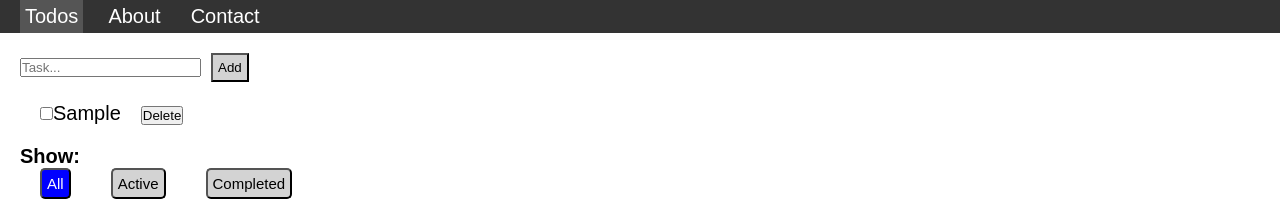
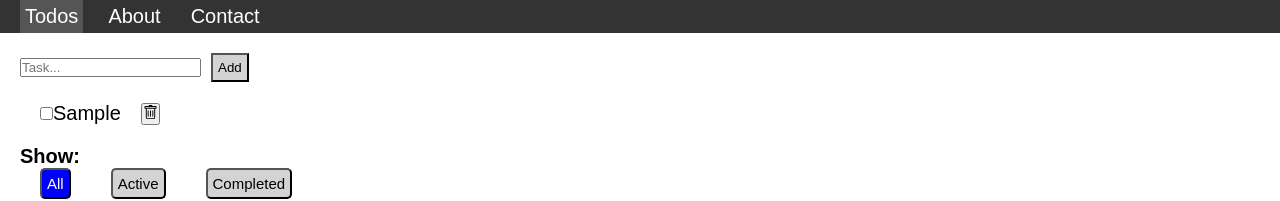
Before and after one commit to trmeade/to-do-react-app, a React (Vite) app: page / in a window 1280 px wide. Both pictures are taken after typing "Sample" into the empty fields and a click on the button "Add". Shown: the top 201 px of the page. Built offline with nearby package versions, Linux system fonts and the light colour scheme.

Commit message:
Added Trash can icon to replace delete button
Using react-bootstrap trash icon for the delete button on todo items

```diff
--- a/package.json
+++ b/package.json
@@ -10,8 +10,11 @@
     "preview": "vite preview"
   },
   "dependencies": {
+    "bootstrap": "^5.3.3",
     "prop-types": "^15.8.1",
     "react": "^18.3.1",
+    "react-bootstrap": "^2.10.6",
+    "react-bootstrap-icons": "^1.11.4",
     "react-dom": "^18.3.1",
     "react-router-dom": "^7.0.1"
   },
--- a/src/TodoItem.jsx
+++ b/src/TodoItem.jsx
@@ -1,3 +1,4 @@
+import { Trash } from 'react-bootstrap-icons';
 import PropTypes from "prop-types";
 
 export function TodoItem({ completed, id, todoName, toggleTodo, deleteTodo}) {
@@ -13,7 +14,7 @@ export function TodoItem({ completed, id, todoName, toggleTodo, deleteTodo}) {
         {todoName}
         </span>
         <button onClick={() => deleteTodo(id, true)} className="delete-btn">
-        Delete
+        <Trash size={15} />
         </button>
       </div>
     </>
```
Also changed, not shown: 1 other file (tests, documents, lock files or other folders).
